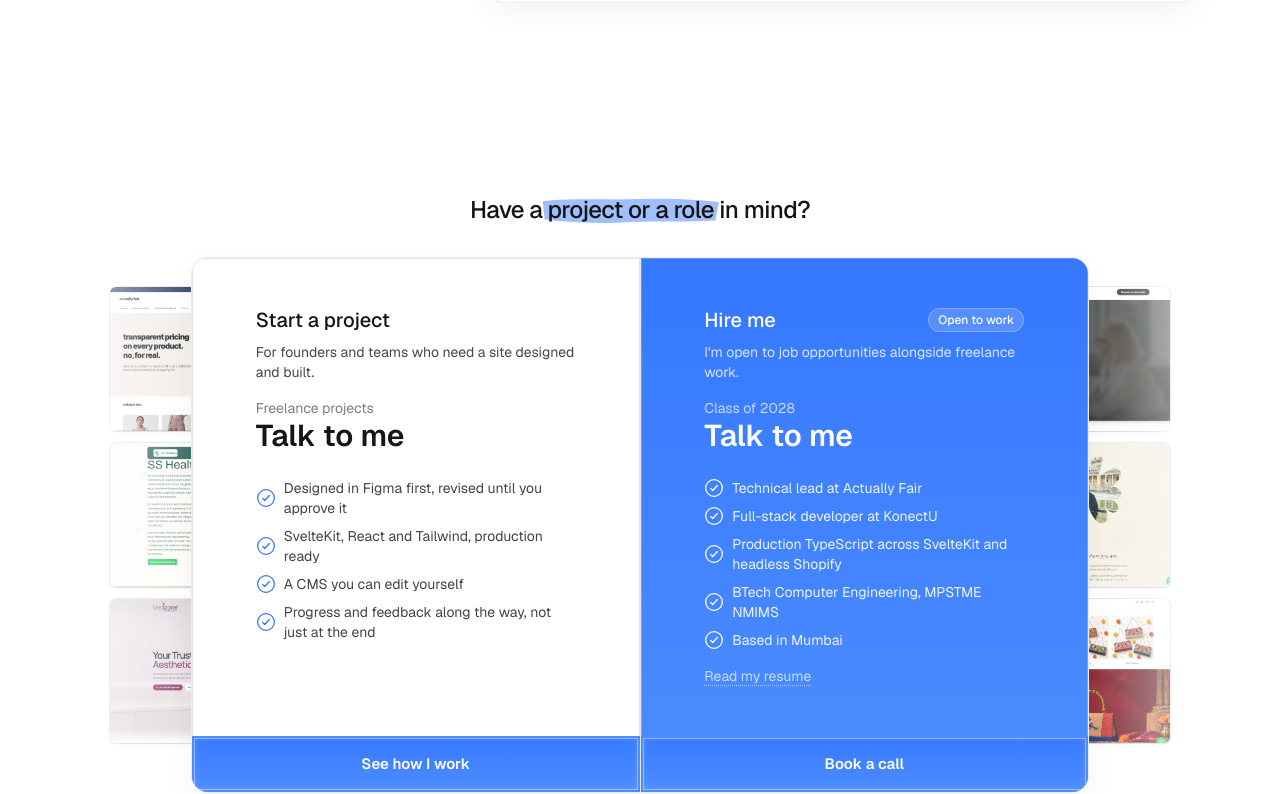
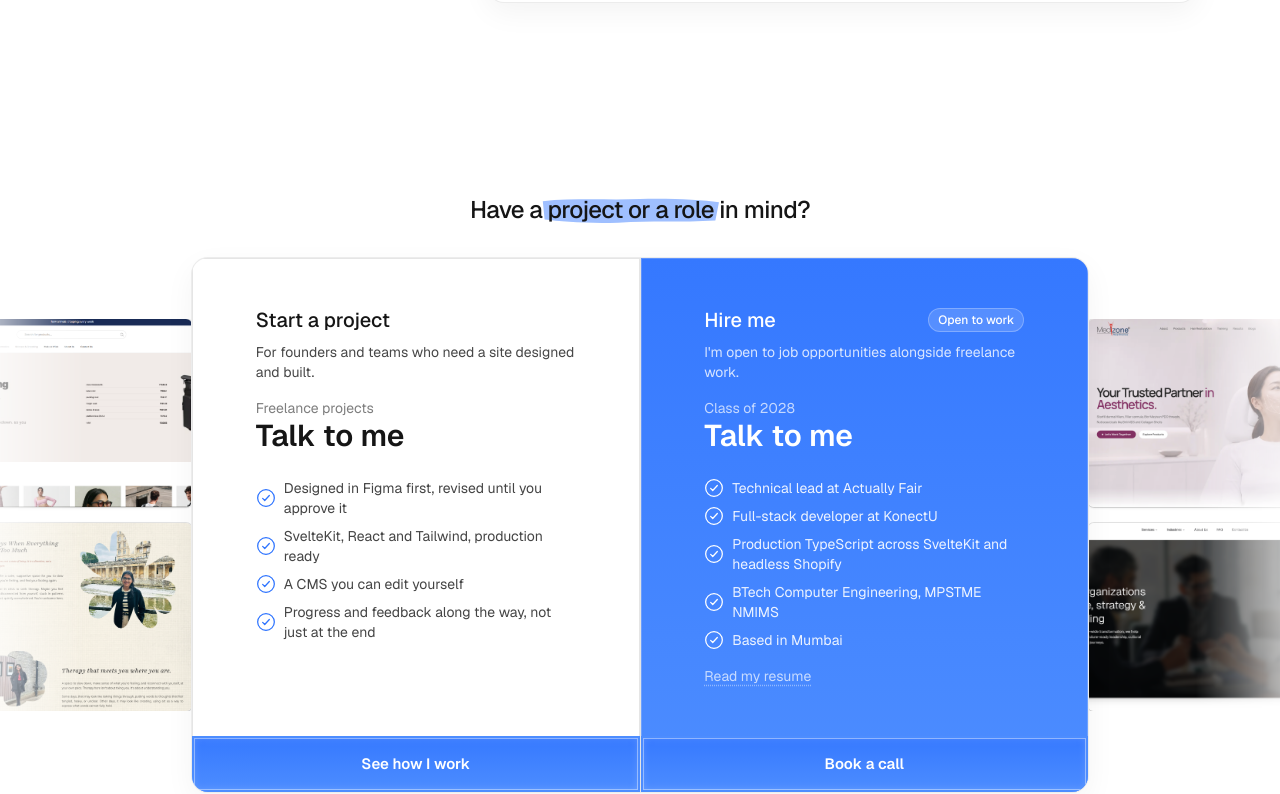
Before and after one commit to yashd-dev/portfolio-v10, a SvelteKit app: page / in a window 1280 px wide. Shown: the part 5065-5859 px from the top of the page. Built offline with nearby package versions, Linux system fonts and the light colour scheme.

Commit message:
feat: shared contact section

```diff
--- a/src/lib/components/ctaSection.svelte
+++ b/src/lib/components/ctaSection.svelte
@@ -11,13 +11,13 @@
 	class="relative left-[calc(50%-50vw)] mt-24 w-screen overflow-hidden max-sm:mt-[72px]"
 	aria-label="Contact"
 >
+	<div aria-hidden="true" class="pointer-events-none absolute inset-0 hidden xl:block">
 		<div
-		aria-hidden="true"
-		class="pointer-events-none absolute inset-0 flex flex-row flex-wrap content-center items-center justify-center gap-3 [mask-image:linear-gradient(to_right,transparent,black_18%,black_82%,transparent)]"
+			class="absolute top-1/2 right-[calc(50%+448px)] flex -translate-y-1/2 flex-col gap-4 [mask-image:linear-gradient(to_right,transparent_0%,black_55%)]"
 		>
-		{#each [...projects, ...projects] as p}
+			{#each projects.slice(0, 2) as p}
 				<div
-				class="aspect-video w-36 shrink-0 overflow-hidden rounded-md bg-neutral-100 shadow-sm ring-1 ring-black/10 sm:w-48 md:w-64"
+					class="h-[188px] w-60 shrink-0 overflow-hidden rounded-md bg-neutral-100 shadow-sm ring-1 ring-black/10"
 				>
 					<img
 						src={p.image}
@@ -28,6 +28,24 @@
 					/>
 				</div>
 			{/each}
+		</div>
+		<div
+			class="absolute top-1/2 left-[calc(50%+448px)] flex -translate-y-1/2 flex-col gap-4 [mask-image:linear-gradient(to_left,transparent_0%,black_55%)]"
+		>
+			{#each projects.slice(2, 4) as p}
+				<div
+					class="h-[188px] w-60 shrink-0 overflow-hidden rounded-md bg-neutral-100 shadow-sm ring-1 ring-black/10"
+				>
+					<img
+						src={p.image}
+						alt=""
+						class="h-full w-full object-cover"
+						loading="lazy"
+						decoding="async"
+					/>
+				</div>
+			{/each}
+		</div>
 	</div>
 	<div class="relative mx-auto max-w-[960px] px-5 py-16 sm:px-8 md:py-24">
 		{#if guides}
--- a/src/routes/process/+page.svelte
+++ b/src/routes/process/+page.svelte
@@ -6,9 +6,10 @@
 	import StepCircle from '#lib/components/steps/stepCircle.svelte';
 	import FaqSection from '#lib/components/faqSection.svelte';
 	import EnquiryForm from '#lib/components/enquiryForm.svelte';
+	import CtaSection from '#lib/components/ctaSection.svelte';
 	import Mark from '#lib/components/mark.svelte';
 	import { highlightCalm } from '#lib/marks.js';
-	import { projects, email } from '#lib/data/content.js';
+	import { projects } from '#lib/data/content.js';
 
 	const stats = [
 		{ value: String(projects.length), label: 'selected projects' },
@@ -157,34 +158,7 @@
 
 	<EnquiryForm />
 
-	<div class="relative mt-24">
-		<div class="relative px-6 pt-6 pb-[220px] max-sm:pb-[170px] sm:px-10">
-			<h2 class="text-2xl font-medium tracking-tight text-ink">
-				Have a project or a role in mind?
-			</h2>
-			<p class="mt-3 max-w-[46ch] text-[15px] text-soft">
-				Tell me about it and we can set up a call.
-			</p>
-			<div class="mt-6 flex flex-wrap items-center gap-3">
-				<a
-					href="mailto:{email}"
-					class="inline-flex h-11 items-center rounded-full bg-[#2e74ff] px-6 text-[14px] font-medium text-white transition-[transform,background-color] duration-300 ease-(--ease-mn) hover:-translate-y-0.5 hover:bg-[#2667ff]"
-					data-cursor="Message me"
-				>
-					Message me
-				</a>
-				<a
-					href="https://cal.com/yashd-dev/discussion"
-					target="_blank"
-					rel="noopener noreferrer"
-					class="inline-flex h-11 items-center rounded-full px-5 text-[14px] font-medium text-[#2667ff] ring-2 ring-[#2e74ff] transition-[transform,background-color] duration-300 ease-(--ease-mn) ring-inset hover:-translate-y-0.5 hover:bg-[#2e74ff]/10"
-					data-cursor="Book a call"
-				>
-					Book a call
-				</a>
-			</div>
-		</div>
-	</div>
+	<CtaSection />
 </div>
 <div
 	aria-hidden="true"
```
Also changed, not shown: 1 other file (tests, documents, lock files or other folders). Lines whose indentation alone changed are shown as unchanged.
